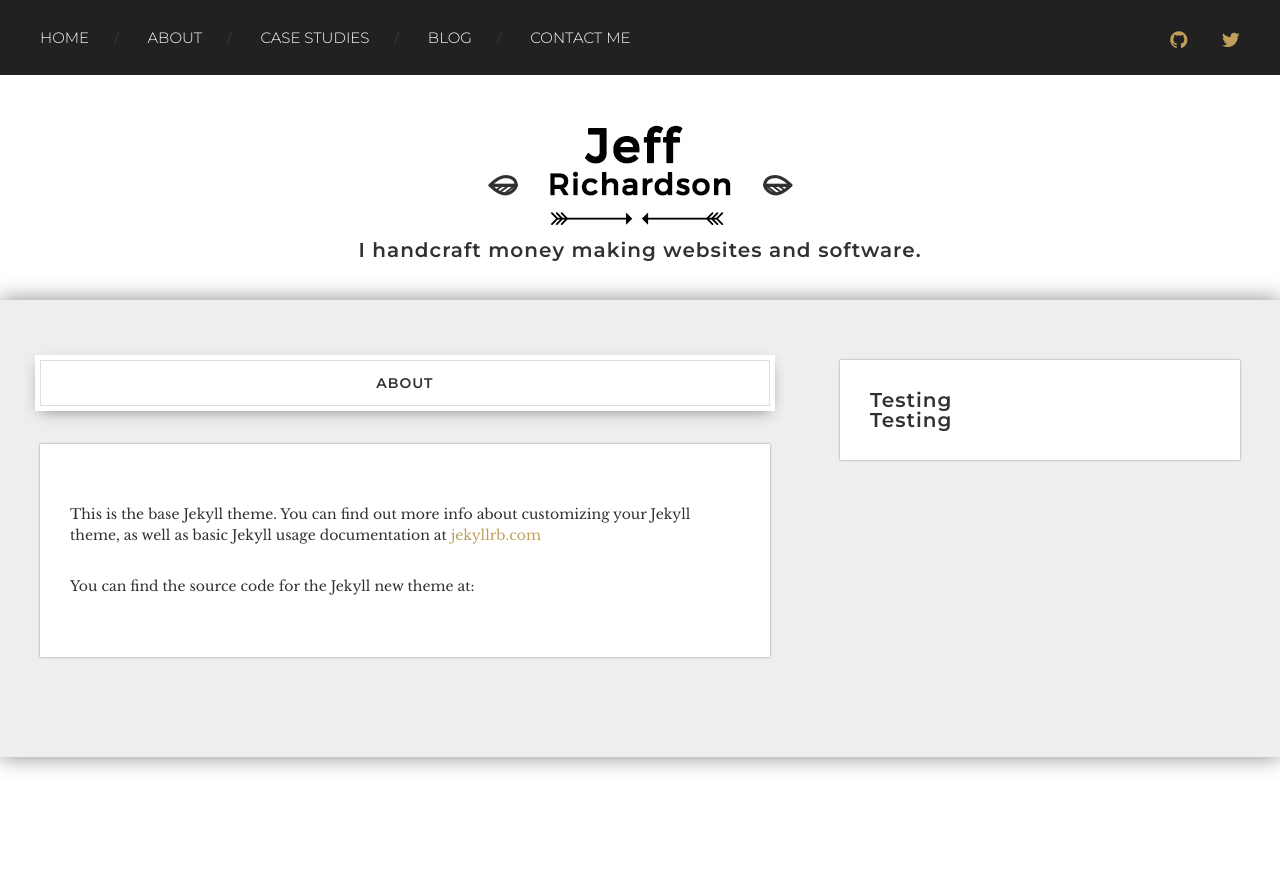
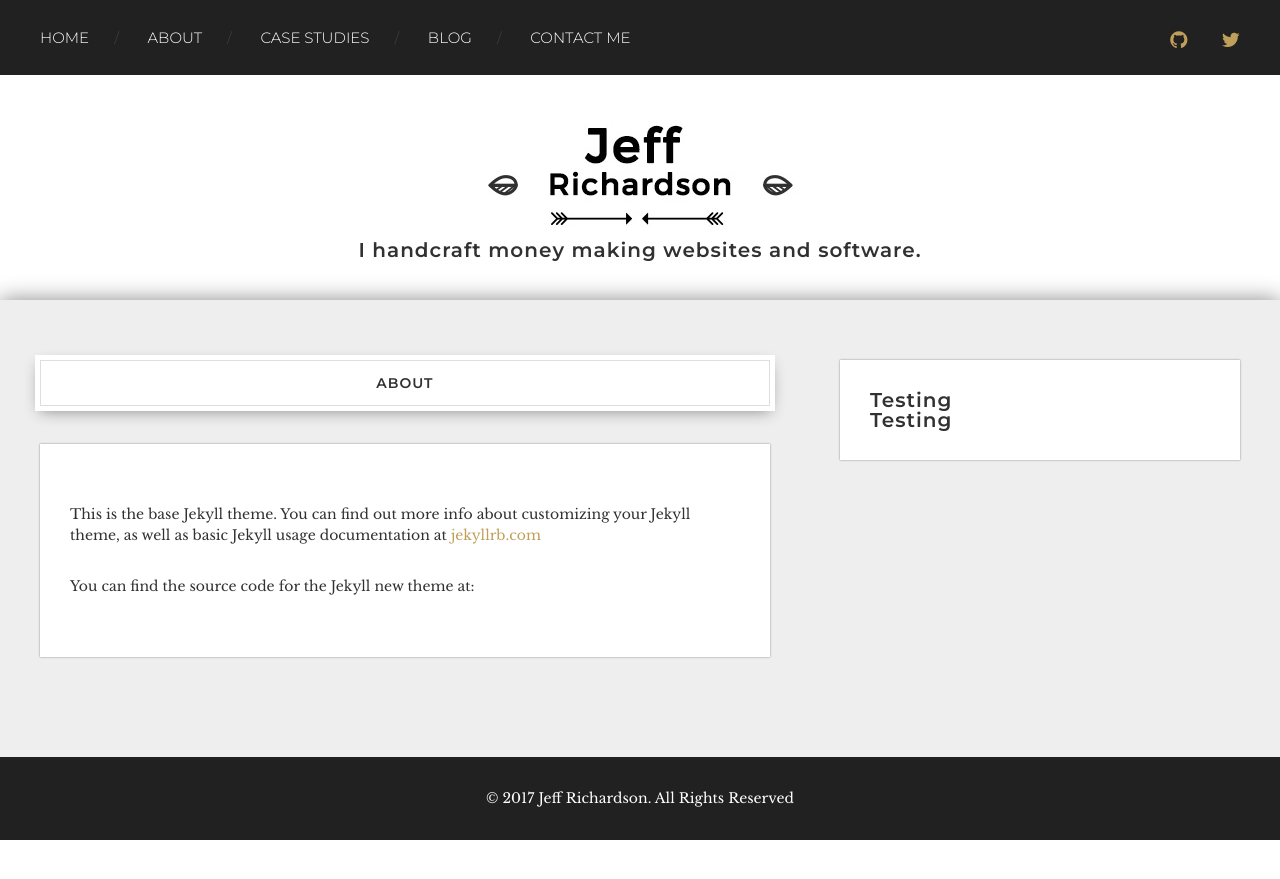
Before and after one commit to jeffAwesome/jeffAwesome2.0, a Jekyll site: the page built from about.md, in a window 1280 px wide. Shown: the top 879 px of the page. Built offline with Jekyll 4.4.1, drawn with Linux system fonts in a browser that asks for light colours; nearby versions of some CDN libraries.

Commit message:
adding footer

```diff
--- /dev/null
+++ b/_includes/footer.html
@@ -0,0 +1,3 @@
+<footer id="footer">
+    <p>&copy; 2017 Jeff Richardson. All Rights Reserved</p>
+</footer>
--- a/_layouts/default.html
+++ b/_layouts/default.html
@@ -7,6 +7,7 @@ layout: default
 <body class="secPage">
 {% include header.html %}
 
+{% include footer.html %}
 {% include scripts.html %}
 </body>
 </html>
--- a/_layouts/home.html
+++ b/_layouts/home.html
@@ -17,6 +17,7 @@ layout: home
         {% endfor %}
     </ul>
 </div>
+{% include footer.html %}
 {% include scripts.html %}
 </body>
 </html>
--- a/_layouts/page.html
+++ b/_layouts/page.html
@@ -21,6 +21,7 @@ layout: page
         </div>
     </div>
 </div><!-- content-container -->
+{% include footer.html %}
 {% include scripts.html %}
 </body>
 </html>
--- a/_layouts/post.html
+++ b/_layouts/post.html
@@ -21,6 +21,7 @@ layout: post
         </div>
     </div>
 </div><!-- content-container -->
+{% include footer.html %}
 {% include scripts.html %}
 </body>
 </html>
--- /dev/null
+++ b/_sass/_footer.scss
@@ -0,0 +1,6 @@
+#footer {
+  background: #212121;
+  text-align: center;
+  color: #fff;
+  padding: 1px 0;
+}
--- a/_sass/_layout.scss
+++ b/_sass/_layout.scss
@@ -11,4 +11,7 @@
   @media (max-width: 768px) {
     padding: 2%;
   }
+  &.grid {
+    margin-bottom: 0;
+  }
 }
--- a/css/main.scss
+++ b/css/main.scss
@@ -9,6 +9,7 @@
   "grid",
   "base",
   "header",
+  "footer",
   "nav-overlay",
   "layout",
   "post";
```
